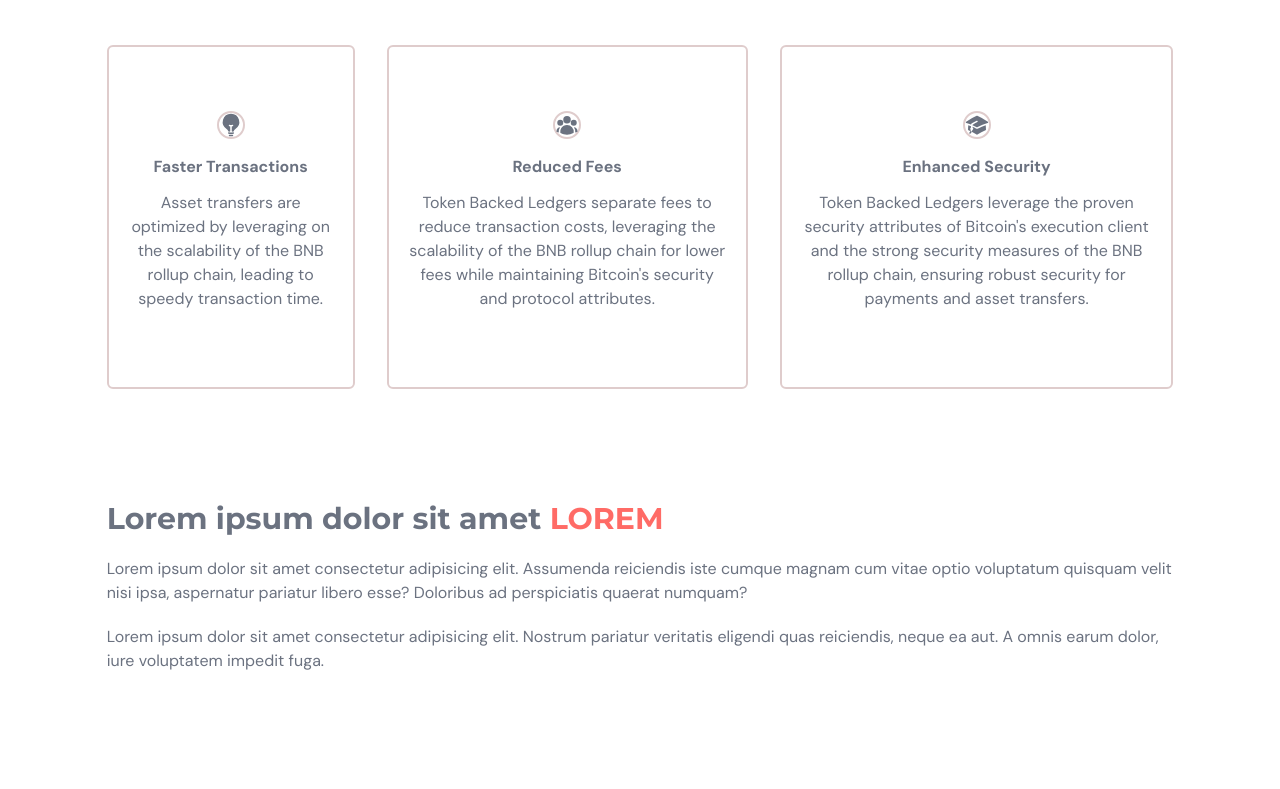
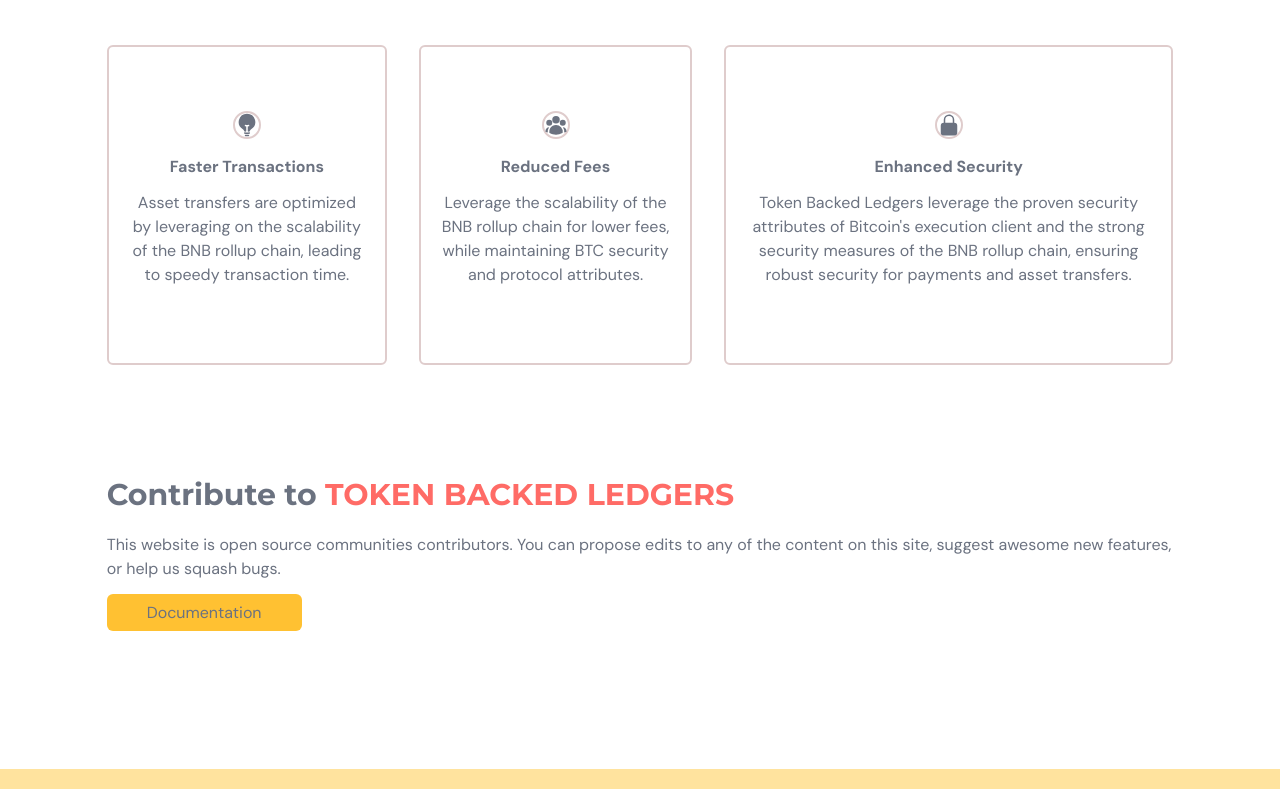
Before and after one commit to Token-Backed-Ledgers/Frontend, a React (Vite) app: page / in a window 1280 px wide. Shown: the part 931-1720 px from the top of the page. Built offline with nearby package versions, Linux system fonts and the light colour scheme.

Commit message:
edit documentation.tsx

```diff
--- a/src/scenes/documentation/index.tsx
+++ b/src/scenes/documentation/index.tsx
@@ -2,11 +2,12 @@ import HText from "@/shared/HText";
 import { DocumentationType, SelectedPage } from "@/shared/types";
 import {
   UserGroupIcon,
-  AcademicCapIcon,
+  LockClosedIcon,
   LightBulbIcon,
 } from "@heroicons/react/24/solid";
 import { motion } from "framer-motion";
 import Documentation from "./Documentation";
+import ActionButton from "@/shared/ActionButton";
 
 const documentations: Array<DocumentationType> = [
   {
@@ -19,10 +20,10 @@ const documentations: Array<DocumentationType> = [
     icon: <UserGroupIcon className="h-6 w-6" />,
     title: "Reduced Fees",
     description:
-      "Token Backed Ledgers separate fees to reduce transaction costs, leveraging the scalability of the BNB rollup chain for lower fees while maintaining Bitcoin's security and protocol attributes.",
+      "Leverage the scalability of the BNB rollup chain for lower fees, while maintaining BTC security and protocol attributes.",
   },
   {
-    icon: <AcademicCapIcon className="h-6 w-6" />,
+    icon: <LockClosedIcon className="h-6 w-6" />,
     title: "Enhanced Security",
     description:
       "Token Backed Ledgers leverage the proven security attributes of Bitcoin's execution client and the strong security measures of the BNB rollup chain, ensuring robust security for payments and asset transfers.",
@@ -90,8 +91,10 @@ const documentation = ({ setSelectedPage }: Props) => {
                   }}
                 >
                   <HText>
-                    Lorem ipsum dolor sit amet{" "}
-                    <span className="text-primary-500">LOREM</span>
+                    Contribute to{" "}
+                    <span className="text-primary-500">
+                      TOKEN BACKED LEDGERS
+                    </span>
                   </HText>
                 </motion.div>
               </div>
@@ -107,16 +110,13 @@ const documentation = ({ setSelectedPage }: Props) => {
               }}
             >
               <p className="my-5">
-                Lorem ipsum dolor sit amet consectetur adipisicing elit.
-                Assumenda reiciendis iste cumque magnam cum vitae optio
-                voluptatum quisquam velit nisi ipsa, aspernatur pariatur libero
-                esse? Doloribus ad perspiciatis quaerat numquam?
+                This website is open source communities contributors. You can
+                propose edits to any of the content on this site, suggest
+                awesome new features, or help us squash bugs.
               </p>
-              <p className="mb-5">
-                Lorem ipsum dolor sit amet consectetur adipisicing elit. Nostrum
-                pariatur veritatis eligendi quas reiciendis, neque ea aut. A
-                omnis earum dolor, iure voluptatem impedit fuga.
-              </p>
+              <ActionButton setSelectedPage={setSelectedPage}>
+                Documentation
+              </ActionButton>
             </motion.div>
             <div className="relative mt-16">
               <div className="before:content-sparkles before:absolute before:-bottom-20 before:right-40 before:z-[-1]"></div>
--- a/src/scenes/navbar/index.tsx
+++ b/src/scenes/navbar/index.tsx
@@ -34,7 +34,6 @@ const Navbar = ({ isTopOfPage, selectedPage, setSelectedPage }: Props) => {
                   />
                 </div>
                 <div className={`${flexBetween} gap-8`}>
-                  <p className=" cursor-pointer">Developer</p>
                   <ActionButton setSelectedPage={setSelectedPage}>
                     Documentation
                   </ActionButton>
@@ -64,11 +63,6 @@ const Navbar = ({ isTopOfPage, selectedPage, setSelectedPage }: Props) => {
           </div>
           <div className="ml-[33%] flex flex-col gap-10 text-2xl">
             <Link
-              page="Home"
-              selectedPage={selectedPage}
-              setSelectedPage={setSelectedPage}
-            />
-            <Link
               page="Documentation"
               selectedPage={selectedPage}
               setSelectedPage={setSelectedPage}
```
